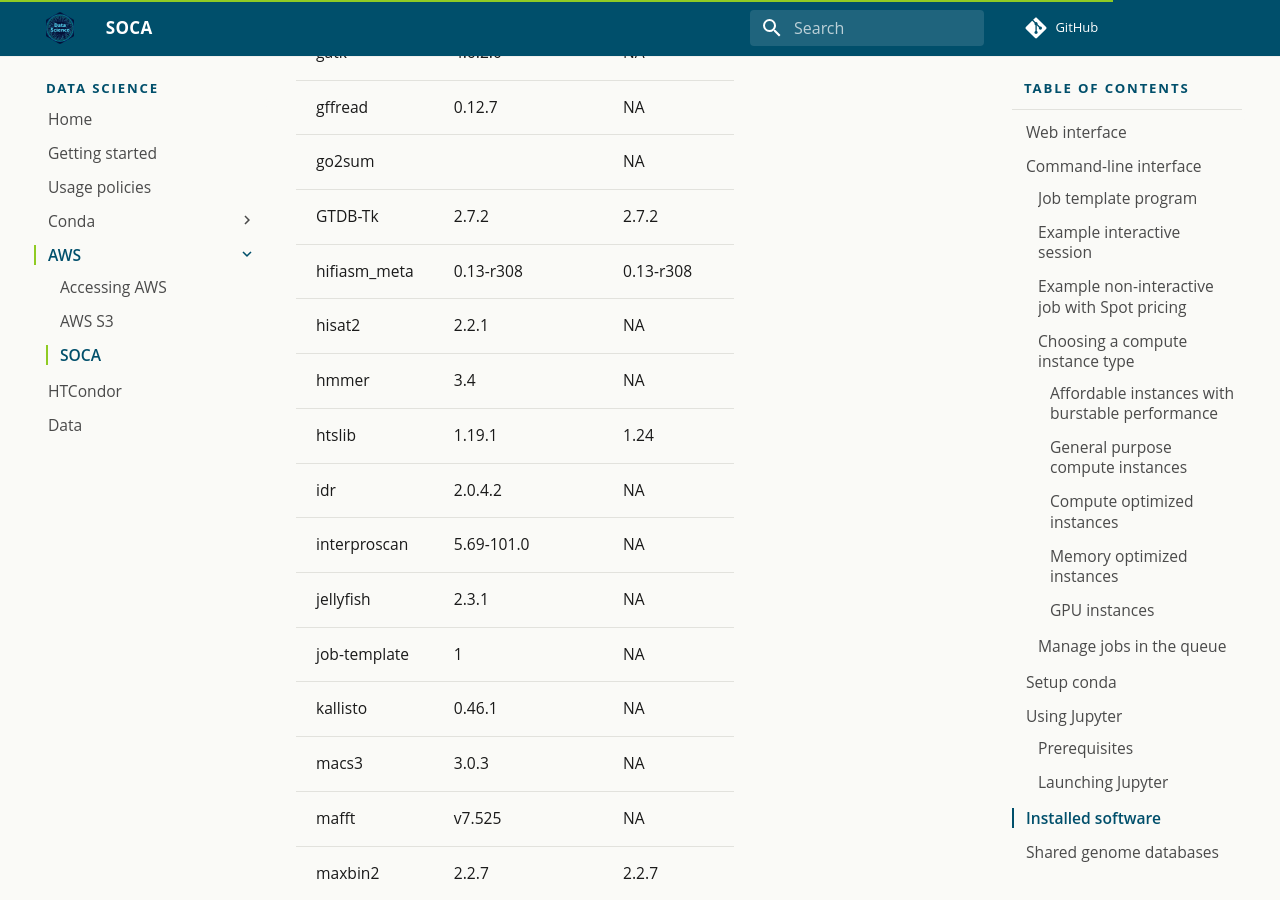
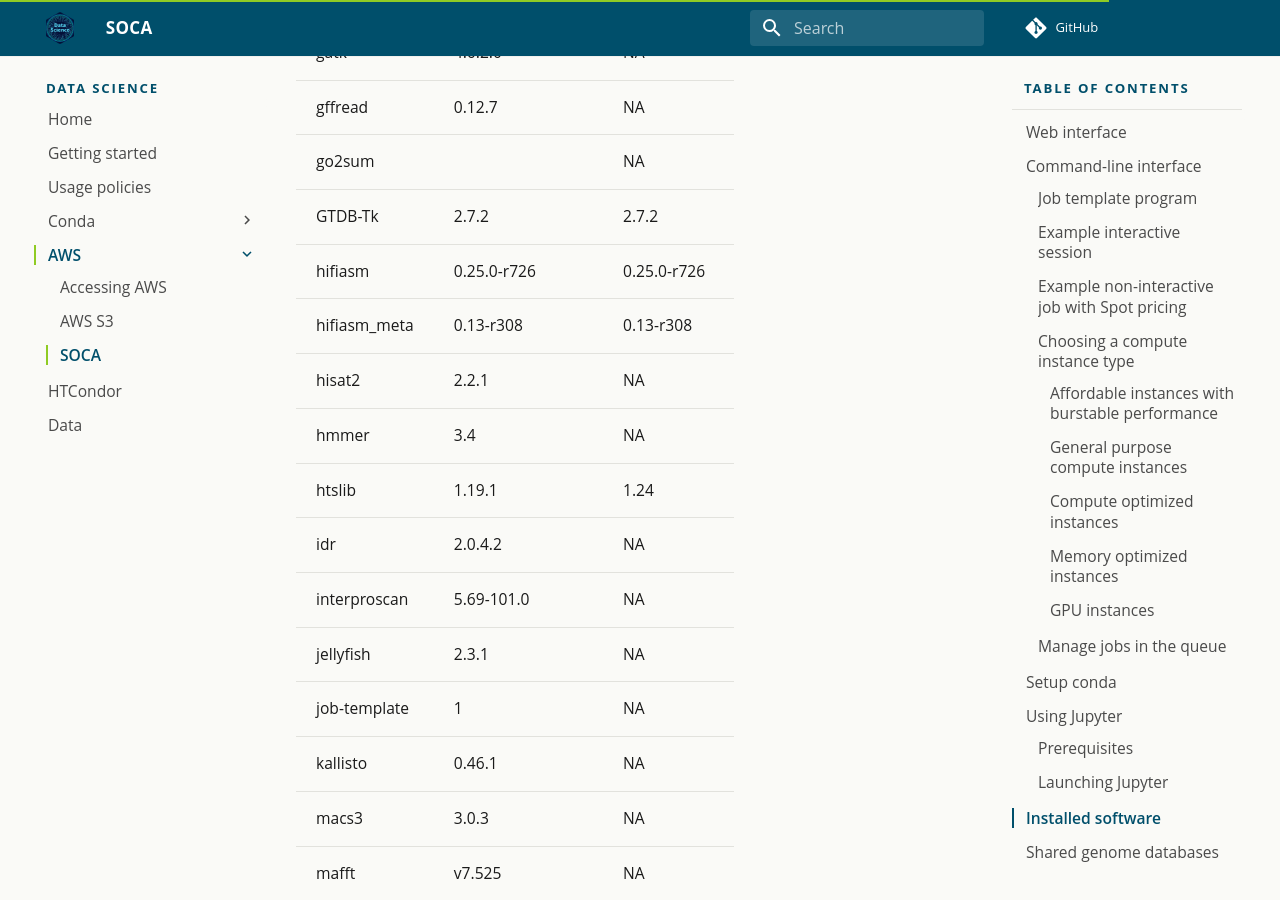
Before and after one commit to danforthcenter/datascience, an MkDocs documentation site: the page built from docs/aws_soca.md, in a window 1280 px wide and 900 px high, scrolled down 16526 px. Built offline with MkDocs 1.6.1 and Material for MkDocs 9.7.7, drawn with Linux system fonts in a browser that asks for light colours.

Commit message:
Add hifiasm

```diff
--- a/docs/aws_soca.md
+++ b/docs/aws_soca.md
@@ -327,6 +327,7 @@ When finished, close the session and then click **Delete Session** to shut down
 | gffread      | 0.12.7             | NA           |
 | go2sum       |                    | NA           |
 | GTDB-Tk      | 2.7.2              | 2.7.2        |
+| hifiasm      | 0.25.0-r726        | 0.25.0-r726  |
 | hifiasm_meta | 0.13-r308          | 0.13-r308    |
 | hisat2       | 2.2.1              | NA           |
 | hmmer        | 3.4                | NA           |
```
